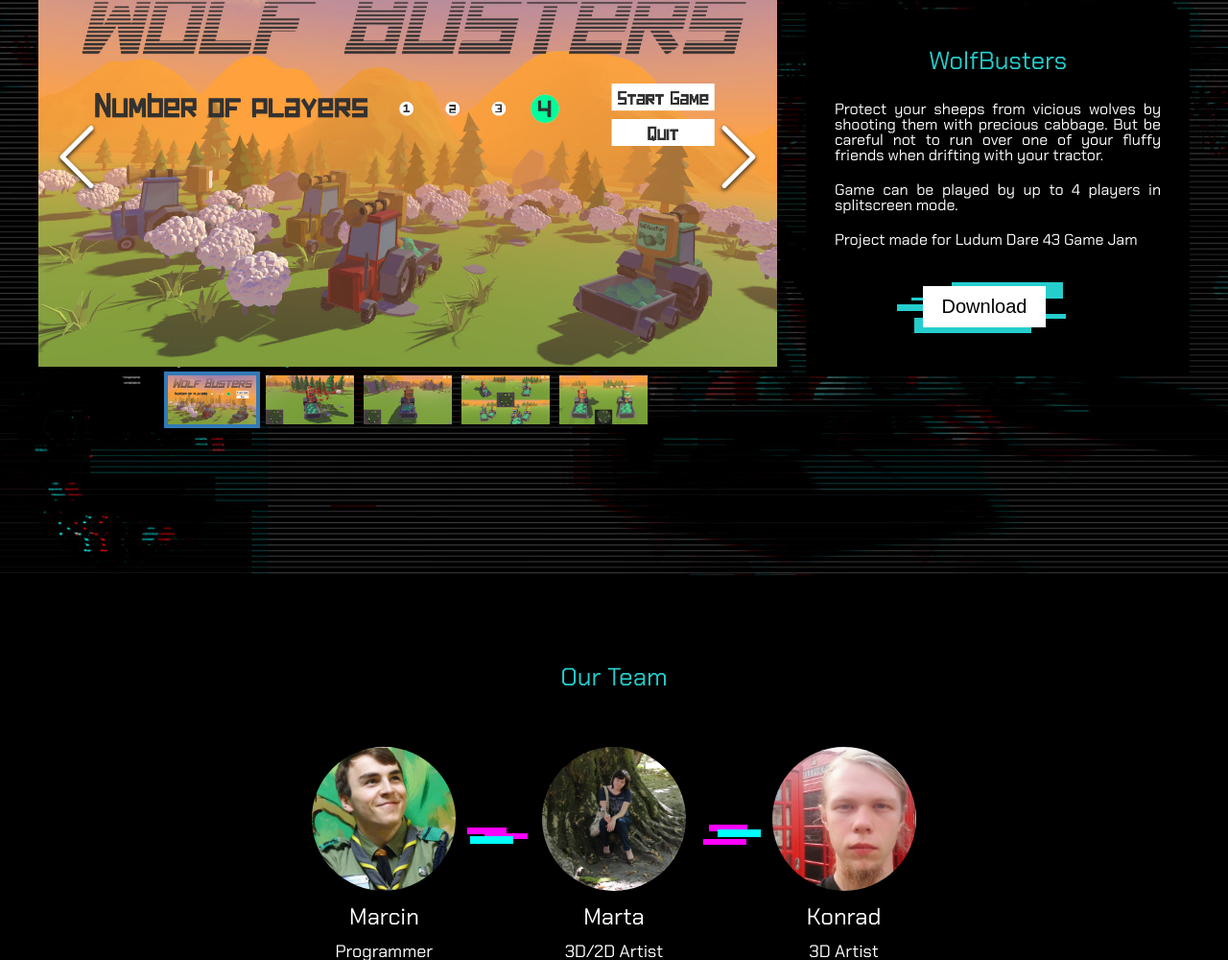
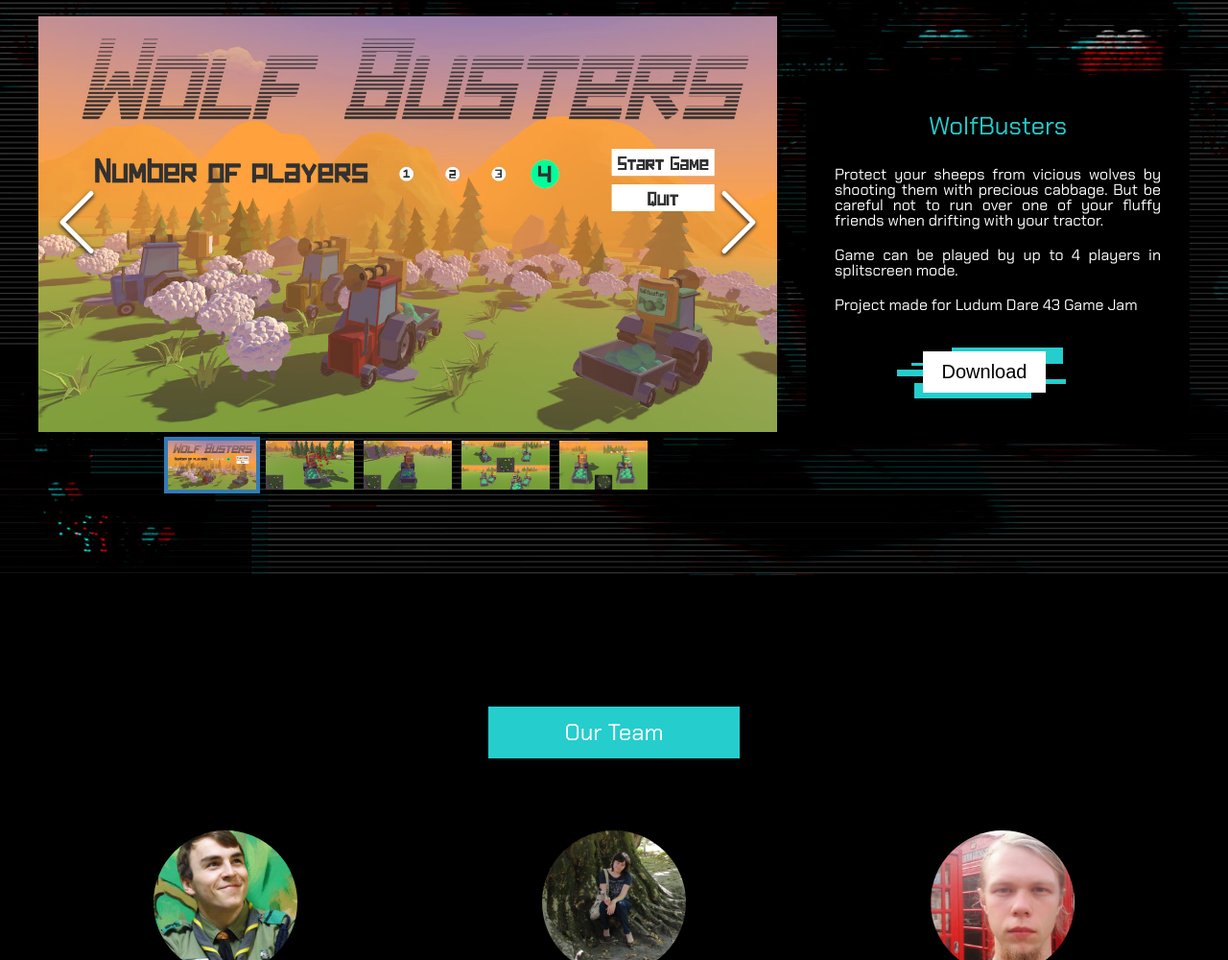
Before and after one commit to larto42/happyDoomsday, a Gatsby site: page / in a window 1280 px wide. Shown: the part 1800-2800 px from the top of the page at 96% size. Built offline with nearby package versions, Linux system fonts and the light colour scheme; Gatsby itself is replaced by a stand-in of ours.

Commit message:
Fix css for project pages and about us, change titles

```diff
--- a/src/Colors.js
+++ b/src/Colors.js
@@ -1,2 +1,3 @@
 export const Cyan = '#25CDCD';
 export const Magenta = '#ff00ff';
+export const White = '#ffffff';
--- /dev/null
+++ b/src/components/GameTitle.js
@@ -0,0 +1,15 @@
+import React from "react"
+import styled from "styled-components"
+import {Cyan} from "../Colors"
+
+const GameTitle = styled.h2`
+  color: ${Cyan};
+  font-size: 26px;
+  padding: 10px 0 30px;
+  border: none;
+  text-align: center;
+`
+
+export default ({ text }) => (
+  <GameTitle>{text}</GameTitle>
+)
--- a/src/components/ProjectDescription.js
+++ b/src/components/ProjectDescription.js
@@ -1,7 +1,7 @@
 import React from "react"
 import styled from "styled-components"
 
-import Title from './Title'
+import GameTitle from './GameTitle'
 import SmallButton from "./SmallButton"
 
 const DescriptionWrapper = styled.div`
@@ -24,7 +24,7 @@
 
 export default ({ title, text }) => (
   <DescriptionWrapper>
-    <Title text={title} />
+    <GameTitle text={title} />
     <Description>
       {text.map((paragraph, index) => (
         <Paragraph key={index}>{paragraph}</Paragraph>
--- a/src/components/Title.js
+++ b/src/components/SectionTitle.js
@@ -1,14 +1,16 @@
 import React from "react"
 import styled from "styled-components"
-import {Cyan} from "../Colors"
-// import Rectangle from "./Rectangle"
+import * as Colors from "../Colors"
 
 const Title = styled.h2`
-  color: ${Cyan};
-  font-size: 26px;
-  padding: 10px 0 30px;
+  color: ${Colors.White};
+  font-size: 24px;
+  background: ${Colors.Cyan};
+  padding: 15px 80px;
   border: none;
   text-align: center;
+  justify-self: center;
+  align-self:flex-start;
 `
 
 export default ({ text }) => (
--- a/src/components/SmallButton.js
+++ b/src/components/SmallButton.js
@@ -22,12 +22,7 @@
   position: relative;
   margin: 20px 0;
   z-index: 0;
-  display: inline-block;
-  /* left: 40%; */
 
-  ${Rectangle}:nth-child(6) {
-    z-index: 2;
-  }
   &:hover ${Rectangle}:nth-child(2) {
     transform: translateX(-5px);
   }
--- a/src/components/TeammateCard.js
+++ b/src/components/TeammateCard.js
@@ -1,5 +1,6 @@
 import React from "react"
 import styled from "styled-components"
+import {Cyan} from "../Colors"
 
 const Card = styled.div`
   display: flex;
@@ -8,8 +9,8 @@
 `
 
 const Image = styled.img`
-  width: 200px;
-  height: 200px;
+  width: 20vh;
+  height: 20vh;
   border-radius: 50%;
   object-fit: cover;
   object-position: center center;
@@ -28,6 +29,7 @@
 
 const Position = styled.span`
   font-size: 18px;
+  color: ${Cyan};
 `
 
 export default ({ image, name, position }) => (
--- a/src/components/pagesComponents/ProjectPage.js
+++ b/src/components/pagesComponents/ProjectPage.js
@@ -10,6 +10,7 @@
   grid-template-columns: 2fr 1fr;
   column-gap: 30px;
   align-items:center;
+  padding-top: 17vh;
 `
 
 const DescriptionWrapper = styled.div`
--- a/src/components/pagesComponents/TeamPage.js
+++ b/src/components/pagesComponents/TeamPage.js
@@ -1,11 +1,8 @@
 import React from "react"
 import styled from "styled-components"
 import ContainerWrapper from "../ContainerWrapper"
-import Container from "../Container"
-import Content from "../Content"
-import Title from "../Title"
+import SectionTitle from "../SectionTitle"
 import TeammateCard from "../TeammateCard"
-import Rectangle from "../Rectangle"
 
 import martaImg from "../../../static/team/marta.jpg"
 import marcinImg from "../../../static/team/marcin.jpg"
@@ -15,23 +12,21 @@
   display: flex;
   justify-content: space-between;
   align-items: center;
-  margin: 60px;
-
-  @media (max-width: 1280px) {
-    margin: 30px;
-  }
+  padding: 0 10%;
 `
 
-const Spacer = styled.div`
-  position: relative;
-  width: 7vw;
-  height: 60px;
-  z-index: 0;
+const Container = styled.div `
+  grid-column: 2;
+  display: grid;
+  grid-template-rows: 70px 4fr 3fr;
+  padding: 17vh 0 0;
+  justify-content: start;
 `
 
 const Description = styled.div`
   width: 65%;
   align-self: flex-start;
+  margin-left: 10%;
 
   @media (max-width: 1280px) {
     margin-left: 50px;
@@ -40,7 +35,6 @@
 
 const DescriptionTitle = styled.h4`
   font-size: 24px;
-  margin: 30px 0;
   @media (max-width: 1280px) {
     font-size: 20px;
   }
@@ -55,68 +49,20 @@
 `
 
 export default ({ bgImage }) => (
-  <React.Fragment>
   <ContainerWrapper bgImage={bgImage}>
     <Container>
-        <Content marginTop="100" justify="flex-start">
-          <Title text="Our Team" />
+      <SectionTitle text="Our Team" />
       <TeamCards>
         <TeammateCard
           image={marcinImg}
           name="Marcin"
           position="Programmer"
         />
-            <Spacer>
-              <Rectangle
-                color="#ff00ff"
-                width="45"
-                height="12"
-                left="20"
-                top="5"
-              />
-              <Rectangle
-                color="#ff00ff"
-                width="50"
-                height="10"
-                left="50"
-                top="15"
-              />
-              <Rectangle
-                color="#00ffff"
-                width="50"
-                height="13"
-                left="25"
-                top="20"
-              />
-            </Spacer>
         <TeammateCard
           image={martaImg}
           name="Marta"
           position="3D/2D Artist"
         />
-            <Spacer>
-              <Rectangle
-                color="#ff00ff"
-                width="45"
-                height="12"
-                left="40"
-                top="0"
-              />
-              <Rectangle
-                color="#ff00ff"
-                width="50"
-                height="10"
-                left="30"
-                top="25"
-              />
-              <Rectangle
-                color="#00ffff"
-                width="50"
-                height="13"
-                left="55"
-                top="8"
-              />
-            </Spacer>
         <TeammateCard
           image={konradImg}
           name="Konrad"
@@ -139,8 +85,6 @@
           to run over one of your fluffy friends when drifting.
             </DescriptionParagraph>
       </Description>
-        </Content>
     </Container>
   </ContainerWrapper>
-  </React.Fragment>
 )
```
Lines whose indentation alone changed are shown as unchanged.
